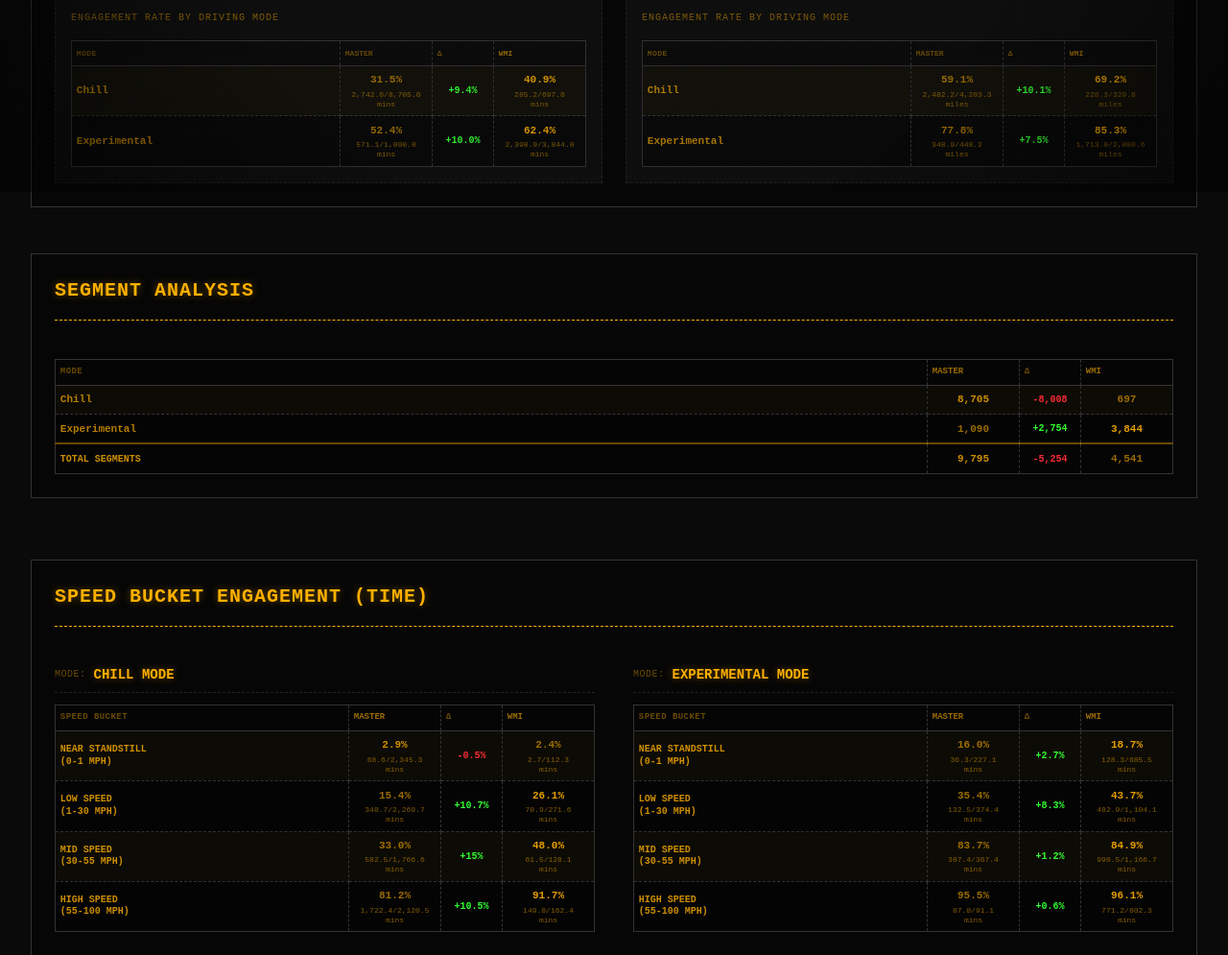
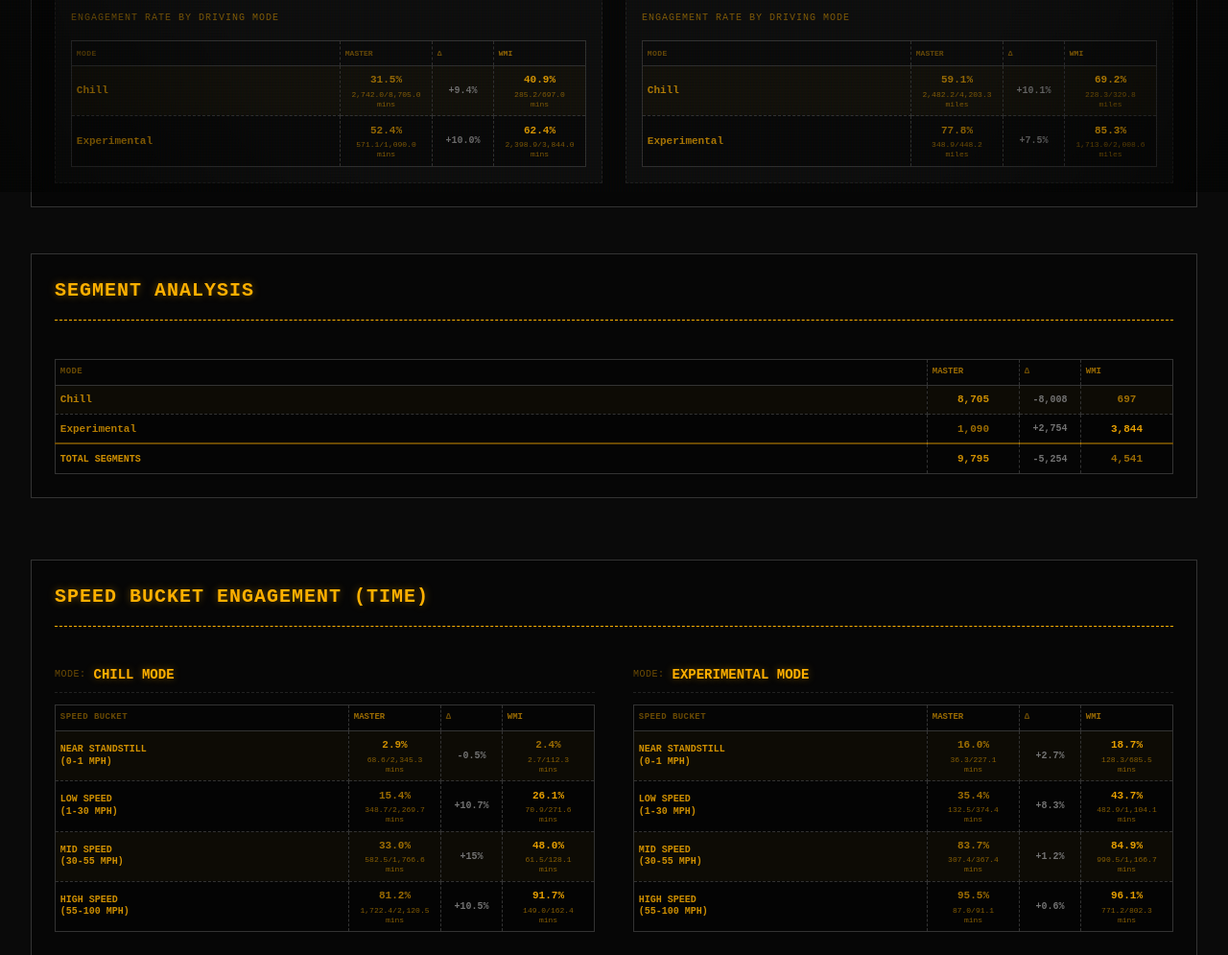
Before and after one commit to ugtthis/model-playoffs-site, a website built with Vite: page index.html in a window 1280 px wide. Shown: the part 600-1595 px from the top of the page at 96% size. Built offline with nearby package versions, Linux system fonts and the light colour scheme.

Commit message:
change delta value to neutral color

```diff
--- a/src/app.ts
+++ b/src/app.ts
@@ -87,7 +87,6 @@ function convertToNum(str: string): number | null {
 interface DiffResult {
     diff: number;
     diffPrefix: string;
-    diffColor: string;
     masterClass: string;
     wmiClass: string;
 }
@@ -95,11 +94,10 @@ interface DiffResult {
 function calculateDiff(masterVal: number, wmiVal: number): DiffResult {
     const diff = wmiVal - masterVal;
     const diffPrefix = diff > 0 ? '+' : '';
-    const diffColor = diff > 0 ? 'label-sys' : (diff < 0 ? 'text-red-500' : 'opacity-40');
     const masterClass = masterVal > wmiVal ? 'winner opacity-80' : 'opacity-60';
     const wmiClass = wmiVal > masterVal ? 'winner opacity-90' : 'opacity-60';
 
-    return { diff, diffPrefix, diffColor, masterClass, wmiClass };
+    return { diff, diffPrefix, masterClass, wmiClass };
 }
 
 function formatDetailText(detail: string): string {
@@ -200,8 +198,8 @@ function renderEngagementRateAnalysis(master: ReportData, wmi: ReportData) {
                 <div class="pb-3 border-b border-dashed border-phosphor-dim">
                     <!-- Diff Badge at Top -->
                     <div class="flex justify-center mb-3">
-                        <div class="inline-flex items-center px-3 py-1 border border-dashed ${overallDiff.diffColor} bg-black/40">
-                            <span class="text-base font-bold ${overallDiff.diffColor} tabular-nums">
+                        <div class="inline-flex items-center px-3 py-1 border border-dashed border-neutral-500 bg-black/40">
+                            <span class="text-base font-bold text-neutral-500 tabular-nums">
                                 ${overallDiff.diffPrefix}${overallDiff.diff.toFixed(1)}%
                             </span>
                         </div>
@@ -293,7 +291,7 @@ function renderComparisonRow(label: string, masterVal: number, wmiVal: number, m
                     ? `<div class="font-bold ${diff.masterClass}">${masterDisplay}</div><div class="text-[8px] opacity-50 mt-0.5 leading-tight">${formatDetailText(masterDetail)}</div>`
                     : `<span class="font-bold ${diff.masterClass}">${masterDisplay}</span>`}
             </td>
-            <td class="text-center ${diff.diffColor} font-bold tabular-nums text-[10px]">
+            <td class="text-center text-neutral-500 font-bold tabular-nums text-[10px]">
                 ${diff.diff !== 0 ? diffDisplay : '—'}
             </td>
             <td class="text-center tabular-nums">
@@ -336,7 +334,7 @@ function renderSegmentAnalysis(section: HTMLElement, master: ReportData, wmi: Re
             <tr class="border-t-2 border-phosphor-amber/40">
                 <td class="py-2 font-bold opacity-80 uppercase text-[10px]">Total Segments</td>
                 <td class="text-center tabular-nums"><span class="font-bold ${totalDiff.masterClass}">${master.segments.total.toLocaleString()}</span></td>
-                <td class="text-center ${totalDiff.diffColor} font-bold tabular-nums text-[10px]">${totalDiff.diff !== 0 ? totalDiff.diffPrefix + totalDiff.diff.toLocaleString() : '—'}</td>
+                <td class="text-center text-neutral-500 font-bold tabular-nums text-[10px]">${totalDiff.diff !== 0 ? totalDiff.diffPrefix + totalDiff.diff.toLocaleString() : '—'}</td>
                 <td class="text-center tabular-nums"><span class="font-bold ${totalDiff.wmiClass}">${wmi.segments.total.toLocaleString()}</span></td>
             </tr>
         </tfoot>
@@ -439,7 +437,7 @@ function renderAllComparisonTables(master: ReportData, wmi: ReportData) {
                 const masterNumVal = convertToNum(masterVal);
                 const wmiNumVal = convertToNum(wmiVal);
 
-                let deltaHTML = '<span class="opacity-30">—</span>';
+                let deltaHTML = '<span class="text-neutral-500">—</span>';
                 let masterClass = "opacity-60";
                 let wmiClass = "opacity-60";
 
@@ -448,11 +446,12 @@ function renderAllComparisonTables(master: ReportData, wmi: ReportData) {
                     masterClass = diffResult.masterClass;
                     wmiClass = diffResult.wmiClass;
 
+                    // Only show number if diff is significant
                     if (Math.abs(diffResult.diff) > 0.0001) {
                         const isPercentage = masterVal.includes('%') || wmiVal.includes('%');
+                        const formattedDiff = formatDecimalTrimZeros(diffResult.diff, 4);
                         const percentSign = isPercentage ? '%' : '';
-                        const formattedDiff = formatDecimalTrimZeros(diffResult.diff, 4);
-                        deltaHTML = `<span class="${diffResult.diffColor} font-bold tabular-nums">${diffResult.diffPrefix}${formattedDiff}${percentSign}</span>`;
+                        deltaHTML = `<span class="text-neutral-500 font-bold tabular-nums">${diffResult.diffPrefix}${formattedDiff}${percentSign}</span>`;
                     }
                 }
 
--- a/src/styles.css
+++ b/src/styles.css
@@ -3,7 +3,6 @@
 @theme {
   --font-mono: '"JetBrains Mono"', monospace;
   --color-phosphor-amber: #ffb000;
-  --color-phosphor-green: #33ff33;
   --color-phosphor-dim: #222222;
   --color-phosphor-bg: #0a0a0a;
   --color-border-subtle: #333333;
@@ -113,8 +112,3 @@ tbody tr:nth-child(even) {
     padding: 0.3rem 0.2rem;
   }
 }
-
-.label-sys {
-  color: var(--color-phosphor-green);
-  font-weight: bold;
-}
```
